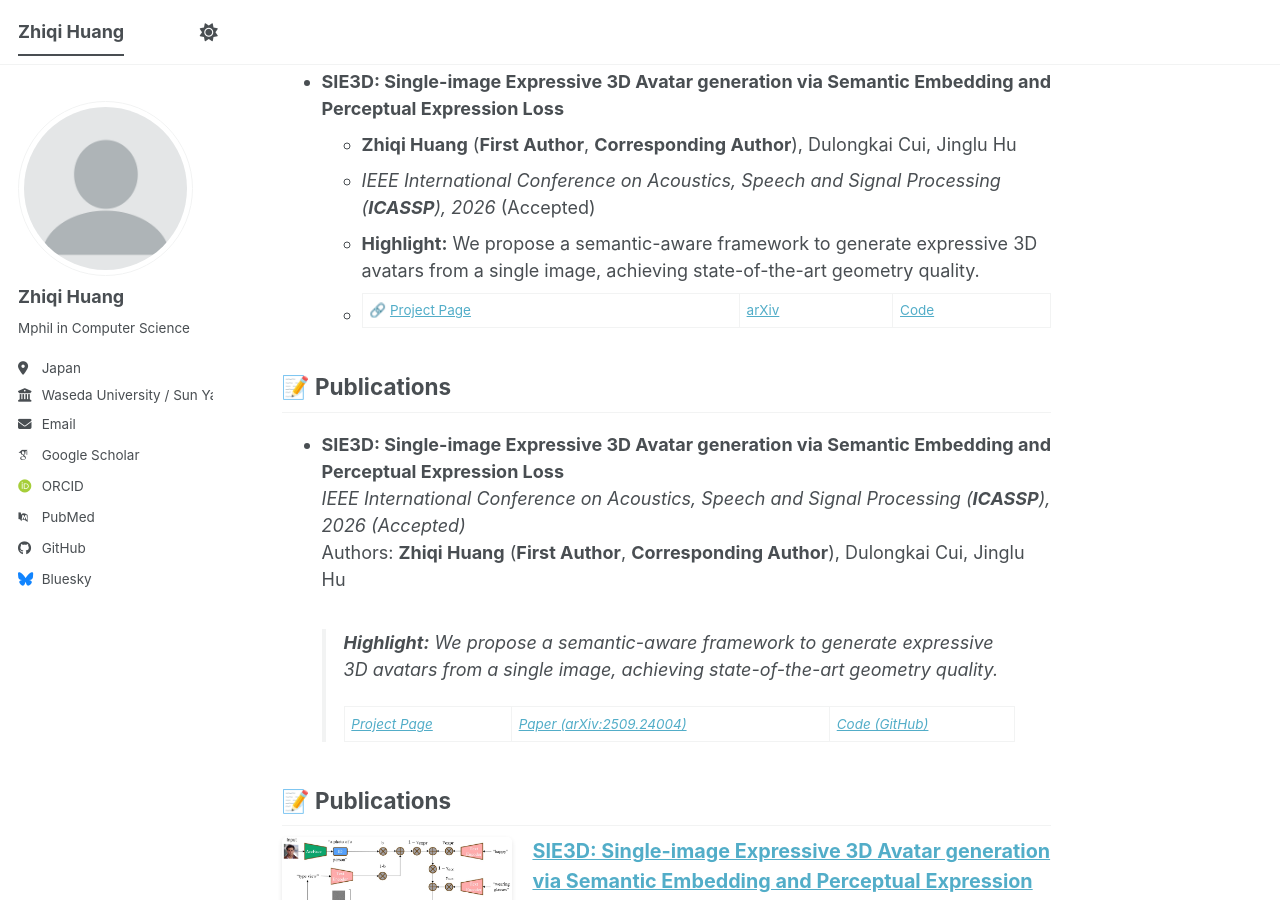
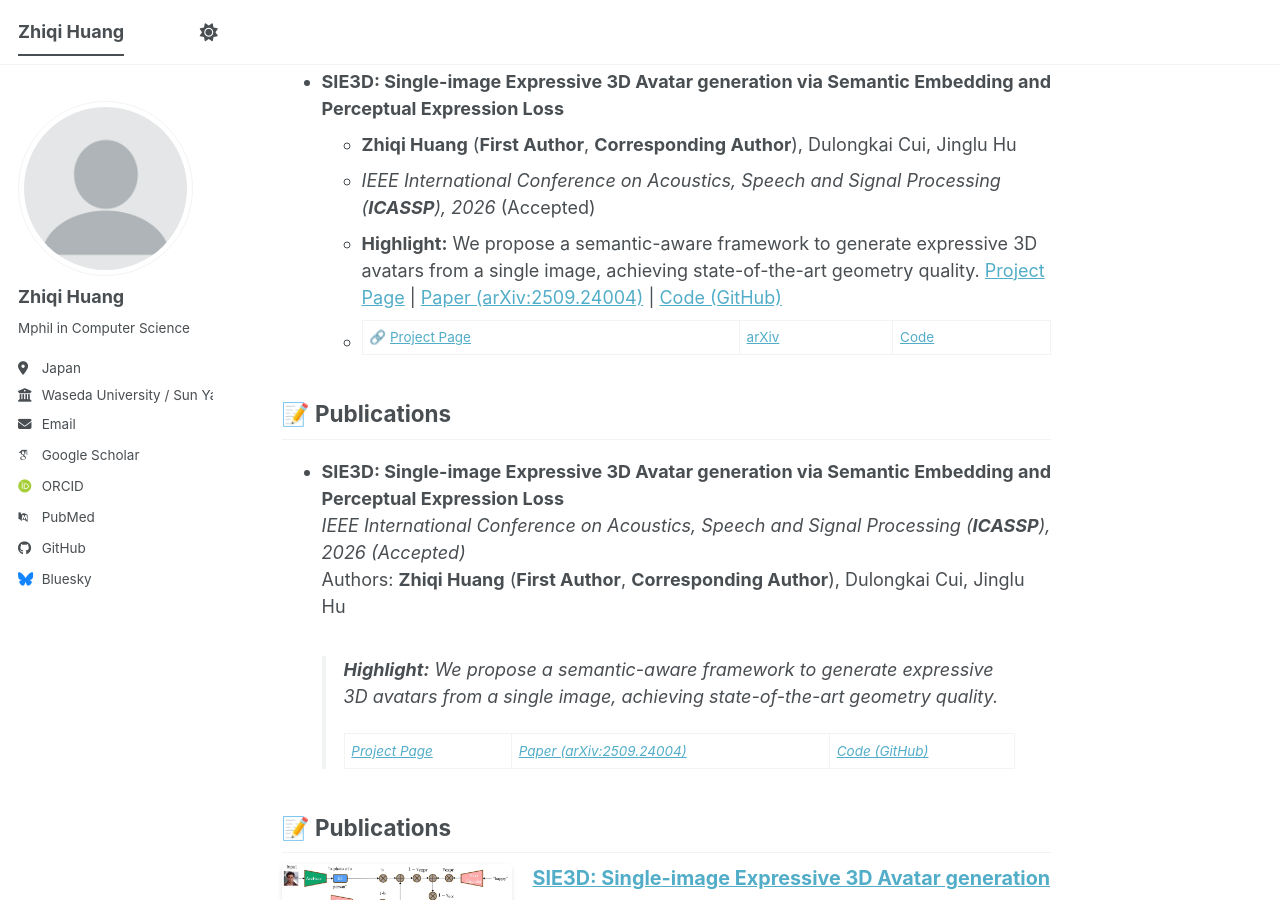
Before and after one commit to huang-zhiqi/huang-zhiqi.github.io, a Jekyll site: the page built from _pages/about.md, in a window 1280 px wide and 900 px high, scrolled down 1559 px. Built offline with Jekyll 4.4.1, drawn with Linux system fonts in a browser that asks for light colours; some web fonts are replaced; a script bundle is joined from its source files by our own code; library files that are not in the unit come from our copies.

Commit message:
update the publication

```diff
--- a/_pages/about.md
+++ b/_pages/about.md
@@ -55,6 +55,7 @@
   * **Zhiqi Huang** (**First Author**, **Corresponding Author**), Dulongkai Cui, Jinglu Hu
   * *IEEE International Conference on Acoustics, Speech and Signal Processing (**ICASSP**), 2026* (Accepted)
   * **Highlight:** We propose a semantic-aware framework to generate expressive 3D avatars from a single image, achieving state-of-the-art geometry quality.
+  [Project Page](https://huang-zhiqi.github.io/SIE3D/) | [Paper (arXiv:2509.24004)](https://arxiv.org/abs/2509.24004) | [Code (GitHub)](https://github.com/huang-zhiqi/SIE3D)
   * 🔗 [Project Page](https://huang-zhiqi.github.io/SIE3D/) | [arXiv](https://arxiv.org/abs/2509.24004) | [Code](https://github.com/huang-zhiqi/SIE3D)
 
 ## 📝 Publications
```
